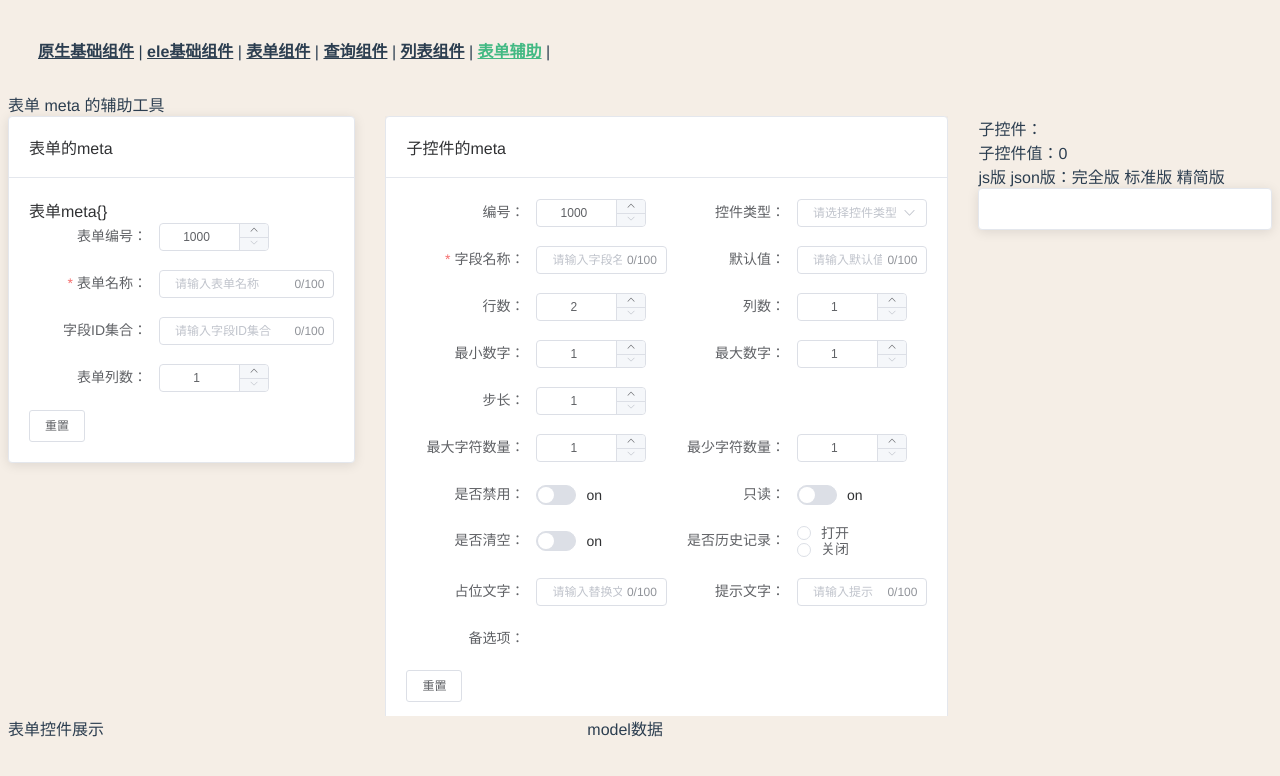
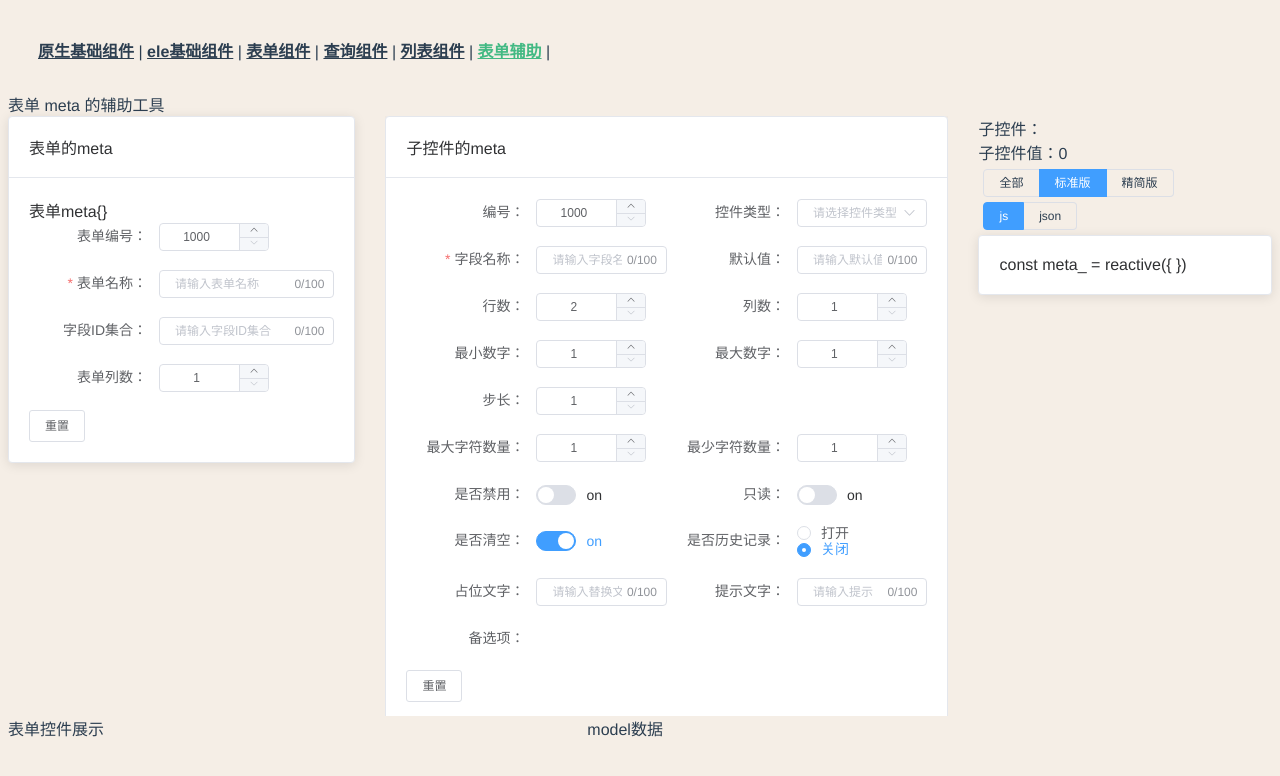
Before and after one commit to naturefwvue/nf-vue-element, a Vue app: page /helpForm in a window 1280 px wide. Shown: the top 776 px of the page. Built offline with nearby package versions, Linux system fonts and the light colour scheme.

Commit message:
基础属性

```diff
--- a/src/components/controlManage/formManage.js
+++ b/src/components/controlManage/formManage.js
@@ -118,8 +118,18 @@ export default function formManage (props, context) {
     // 同步到部分model
     if (typeof formPartModel[colName] !== 'undefined') {
       formPartModel[colName] = formModel[colName]
+      // 设置精简版
+      if (formModel[colName] === formItemMeta[controlId].defaultValue) {
+        delete formMiniModel[colName]
+      } else {
+        formMiniModel[colName] = formModel[colName]
+      }
     }
+
+    // 提交部分model
     context.emit('update:partModel', formPartModel)
+    // 提交精简的model，formMiniModel
+    context.emit('update:miniModel', formMiniModel)
   }
 
   // 依据用户选项，创建对应的 model
@@ -128,10 +138,24 @@ export default function formManage (props, context) {
     for (const key in formPartModel) {
       delete formPartModel[key]
     }
+    for (const key in formMiniModel) {
+      delete formMiniModel[key]
+    }
     // 建立新属性
     for (let i = 0; i < array.length; i++) {
       const colName = formItemMeta[array[i]].colName
       formPartModel[colName] = formModel[colName]
+    }
+    for (let i = 0; i < array.length; i++) {
+      const colName = formItemMeta[array[i]].colName
+      const value = formModel[colName]
+      const defaultValue = formItemMeta[array[i]].defaultValue
+      // 值不为空，不和默认值相同，才赋值
+      if (value === '') {
+      } else if (typeof defaultValue !== 'undefined' && value === defaultValue) {
+      } else {
+        formMiniModel[colName] = value
+      }
     }
   }
 
--- a/src/components/nf-el-form/el-form-div.vue
+++ b/src/components/nf-el-form/el-form-div.vue
@@ -50,16 +50,17 @@ import formManage from '@/components/controlManage/formManage.js'
 /**
  * @function div格式的表单控件
  * @description 可以依据json动态生成表单，可以多行多列、排序、插槽、验证等
- * @returns {*} Vue组件
+ * @returns {*} Vue组件，表单控件
  */
 export default {
   name: 'el-form-div',
   components: {
-    ...formItemComponents()
+    ...formItemComponents() // 动态加载表单子控件
   },
   props: {
-    modelValue: Object,
-    partModel: Object,
+    modelValue: Object, // 完整的model
+    partModel: Object, // 根据选项过滤后的model
+    miniModel: Object, // 精简的model
     meta: Object
   },
   setup (props, context) {
@@ -70,6 +71,7 @@ export default {
     // 表单管理类
     const {
       formModel, // 依据meta，创建 Model
+      // formMiniModel, // 精简的model
       formColSpan, // 依据meta，创建 span
       formColSort,
       setFormColSpan,
--- a/src/components/plat-help/form/meta-help-form-item.vue
+++ b/src/components/plat-help/form/meta-help-form-item.vue
@@ -8,6 +8,7 @@
     <elForm
       v-model:modelValue="model"
       v-model:partModel="partModel"
+      v-model:miniModel="miniModel"
       :meta="meta"
       @mychange="formChange"
     >
@@ -47,6 +48,7 @@ export default {
   setup () {
     const model = ref({})
     const partModel = ref({})
+    const miniModel = ref({})
     const { typeOptionList } = getControlTypeOptionList()
 
     // 读取json，获得配置。
@@ -73,14 +75,16 @@ export default {
 
     const formChange = (val, controlId, colName, formModel, formPartModel) => {
       // console.log(val, controlId, colName)
-      currItemmeta.allItemMeta = model
-      currItemmeta.partItemMeta = partModel
+      currItemmeta.allItemMeta = model.value
+      currItemmeta.partItemMeta = partModel.value
+      currItemmeta.miniItemMeta = miniModel.value
     }
 
     return {
       formChange, // 表单控件里面的子控件的事件
       model,
       partModel,
+      miniModel,
       meta,
       spanChange // 重新渲染表单
     }
--- a/src/components/plat-help/form/meta-show-form-item.vue
+++ b/src/components/plat-help/form/meta-show-form-item.vue
@@ -11,9 +11,15 @@
   <div>
     子控件值：{{value}}
   </div>
-  js版 json版：完全版 标准版 精简版
-  <div contenteditable="true">
-    <json-format :json="currItemMeta.allItemMeta"/>
+  <div style="margin: 5px">
+    <el-radio-group v-model="metaClass" size="mini">
+      <el-radio-button label="allItemMeta">全部</el-radio-button>
+      <el-radio-button label="partItemMeta">标准版</el-radio-button>
+      <el-radio-button label="miniItemMeta">精简版</el-radio-button>
+    </el-radio-group>
+  </div>
+  <div>
+    <json-format :json="currItemMeta[metaClass]"/>
   </div>
 </template>
 
@@ -51,7 +57,11 @@ export default {
     const currItemMeta = getCurrFormItemMeta()
     // console.log('当前表单子控件meta--------', currItemMeta)
 
+    // meta的类别
+    const metaClass = ref('partItemMeta')
+
     return {
+      metaClass, // meta的类别，全部、标准、精简
       currItemMeta, // 当前表单子控件meta
       ctlList, // 控件字典
       model,
--- a/src/components/plat-help/json/meta-form-item.json
+++ b/src/components/plat-help/json/meta-form-item.json
@@ -65,7 +65,8 @@
           "colName": "isClear",
           "label": "是否清空",
           "controlType": 151,
-          "isClear": false,
+          "isClear": true,
+          "defaultValue": true,
           "title": "是否清空",
           "autocomplete": "off",
           "optionList": [{
@@ -94,6 +95,7 @@
           "label": "焦点",
           "controlType": 151,
           "isClear": false,
+          "defaultValue": false,
           "title": "",
           "optionList": [{
             "value": 1,
@@ -121,6 +123,7 @@
           "label": "只读",
           "controlType": 151,
           "isClear": false,
+          "defaultValue": false,
           "title": "",
           "optionList": [{
             "value": 1,
@@ -160,6 +163,7 @@
           "label": "是否历史记录",
           "controlType": 153,
           "isClear": false,
+          "defaultValue": "off",
           "title": "",
           "autocomplete": "off",
           "optionList": [
@@ -193,7 +197,7 @@
           "label": "最大字符数量",
           "controlType": 120,
           "isClear": false,
-          "defaultValue": 0,
+          "defaultValue": 1,
           "min": 1,
           "max": 10000,
           "step": 1,
@@ -207,7 +211,7 @@
           "label": "最少字符数量",
           "controlType": 120,
           "isClear": false,
-          "defaultValue": 0,
+          "defaultValue": 1,
           "min": 1,
           "max": 1000,
           "step": 1,
@@ -221,7 +225,7 @@
           "label": "最小数字",
           "controlType": 120,
           "isClear": false,
-          "defaultValue": "",
+          "defaultValue": 1,
           "min": 1,
           "max": 100,
           "step": 1,
@@ -235,7 +239,7 @@
           "label": "最大数字",
           "controlType": 120,
           "isClear": false,
-          "defaultValue": "",
+          "defaultValue": 1,
           "min": 1,
           "max": 999999,
           "step": 1,
@@ -263,7 +267,7 @@
           "label": "行数",
           "controlType": 120,
           "isClear": false,
-          "defaultValue": "",
+          "defaultValue": 2,
           "min": 2,
           "max": 50,
           "step": 1,
@@ -278,7 +282,7 @@
           "label": "列数",
           "controlType": 120,
           "isClear": false,
-          "defaultValue": "",
+          "defaultValue": 1,
           "min": 1,
           "max": 500,
           "step": 1,
--- a/src/components/plat-help/showjson/json-format.vue
+++ b/src/components/plat-help/showjson/json-format.vue
@@ -1,20 +1,43 @@
 <template>
   <!--json的格式化显示-->
   <div>
-    <el-card class="box-card">
+    <div style="margin: 5px">
+      <el-radio-group v-model="metaType" size="mini">
+        <el-radio-button :label="1">js</el-radio-button>
+        <el-radio-button :label="2">json</el-radio-button>
+      </el-radio-group>
+    </div>
+    <el-card class="box-card" contenteditable="true">
+      <template v-if="metaType === 1">
+        const meta_{{json.colName}} = reactive({
+      </template>
+      <template v-if="metaType === 2">
+        "{{json.controlId}}": {
+      </template>
       <div
         class="text item"
         v-for="(value, key, index) in json"
         :key="'jsonformat_' + index"
       >
-        {{key}}:
+        <template v-if="metaType === 1">
+          &nbsp;&nbsp;{{key}}:
+        </template>
+        <template v-if="metaType === 2">
+          &nbsp;&nbsp;"{{key}}":
+        </template>
         <template v-if="typeof json[key] === 'object'">
           {{value}}
         </template>
         <template v-else>
-          {{showBytype(value)}}
+          &nbsp;{{showBytype(value)}},
         </template>
       </div>
+      <template v-if="metaType === 1">
+        })
+      </template>
+      <template v-if="metaType === 2">
+        }
+      </template>
     </el-card>
   </div>
 </template>
@@ -33,11 +56,16 @@ export default {
   setup (props) {
     const value = ref(props)
 
+    // meta的格式，1：js；2：json文件
+    const metaType = ref(1)
+
+    // 根据类型返回适合的格式
     const showBytype = (value) => {
+      const yinhao = metaType.value === 2 ? '"' : '\''
       let re = ''
       switch (typeof value) {
         case 'string':
-          re = '"' + value + '"'
+          re = yinhao + value + yinhao
           break
         case 'number':
         case 'bigint':
@@ -55,6 +83,7 @@ export default {
     }
 
     return {
+      metaType, // meta的格式
       showBytype, // 判断类型，然后按照类型做转换
       value
     }
```
